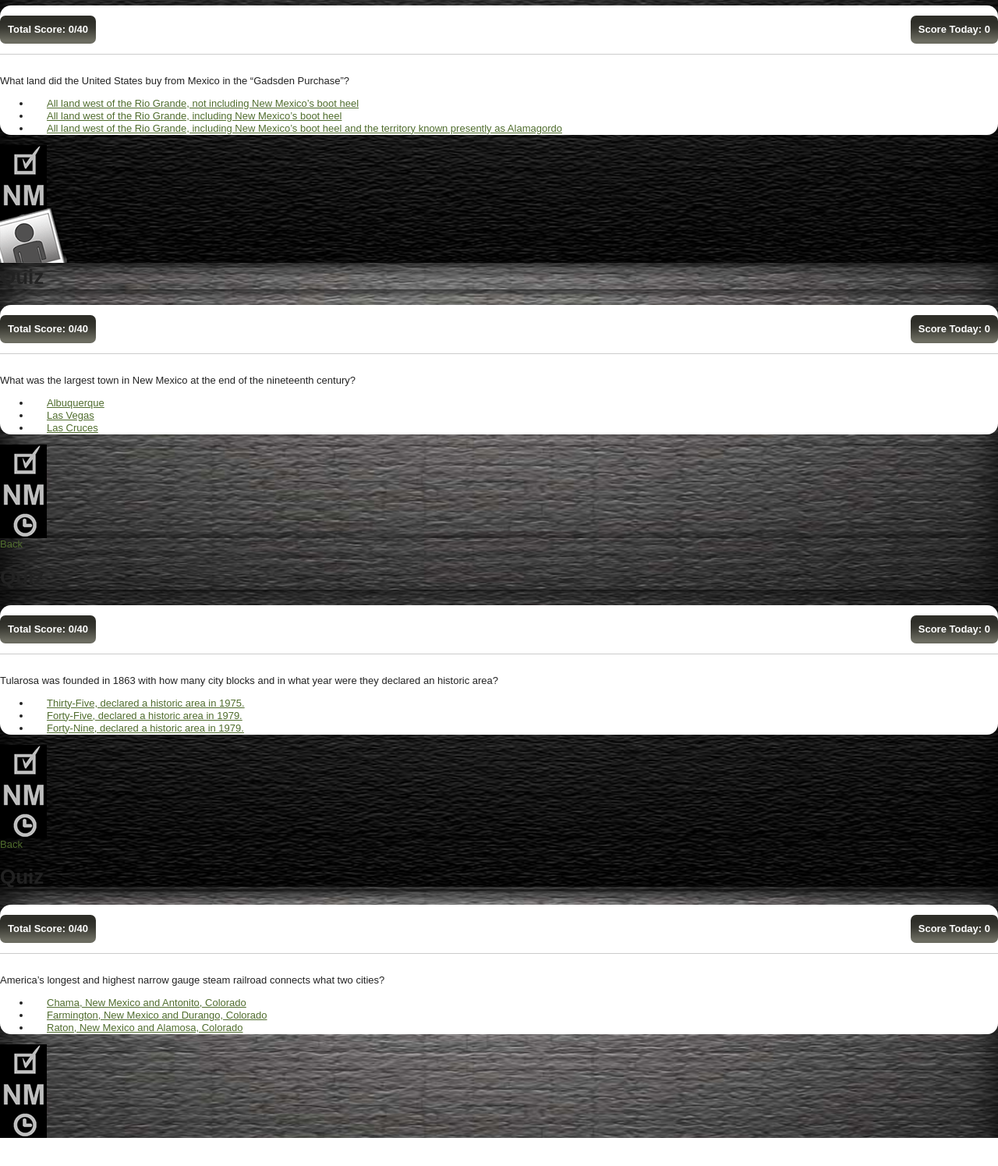
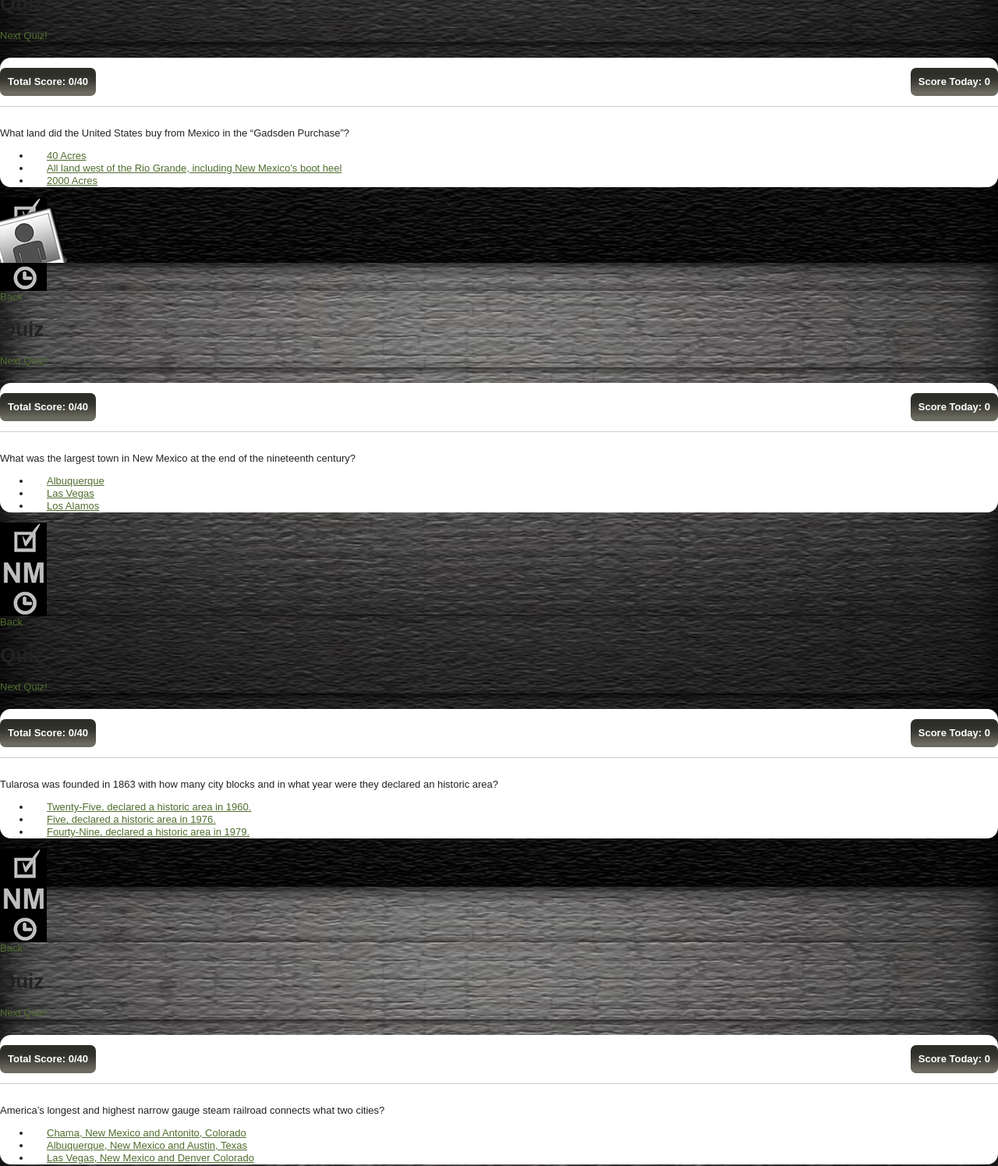
Before and after one commit to reach3mobile/AmigosApp, a plain HTML site: page quiz-day-1.html in a window 1280 px wide. Shown: the part 463-1958 px from the top of the page at 78% size. Before the commit the page ends 1922 px from the top, so only its background shows below. Drawn offline with nearby package versions, Linux system fonts and the light colour scheme.

Commit message:
quick code fix

```diff
--- a/quiz-day-1.html
+++ b/quiz-day-1.html
@@ -44,6 +44,7 @@
 
   <!-- All JavaScript at the bottom, except for Modernizr which enables HTML5 elements & feature detects -->
   <script src="js/libs/modernizr-2.0.6.min.js"></script>
+
 </head>
 
 <body>
@@ -54,7 +55,7 @@
 		<header data-role="header" data-position="fixed" data-theme="c">
 			<a onClick="prevQuiz();" class="ui-btn-left" data-icon="arrow-l">Back</a>
 			<h1>Quiz</h1>
-			<a onClick="nextQuiz();" class="ui-btn-right hidden nextQuizButton" data-icon="arrow-r" data-iconpos="right">Next Quiz!</a>
+			<a onClick="nextQuiz();" class="ui-btn-right" data-icon="arrow-r" data-iconpos="right">Next Quiz!</a>
 		</header>
 
 
@@ -66,8 +67,8 @@
 
 			<ul data-role="listview" data-inset="true">
 				<li class="ui-btn-icon-left"><a class="right answer a icon-left-padding" href="#">650 Feet</a></li>
-				<li class="ui-btn-icon-left"><a class="wrong answer b icon-left-padding" href="#">800 Feet</a></li>
-				<li class="ui-btn-icon-left"><a class="wrong answer c icon-left-padding" href="#">450 Feet</a></li>
+				<li class="ui-btn-icon-left"><a class="wrong answer b icon-left-padding" href="#">2500 Feet</a></li>
+				<li class="ui-btn-icon-left"><a class="wrong answer c icon-left-padding" href="#">42 Feet</a></li>
 			</ul>
 			<!--<a onClick="prevQuiz();" data-role="button" data-inline="true">Previous</a>
 			<a class="nextQuizButton hidden" onClick="nextQuiz();" data-role="button" data-inline="true" data-theme="c">Next Question</a> -->
@@ -100,7 +101,7 @@
 	  <header data-role="header" data-position="fixed" data-theme="c">
 	    <a onClick="prevQuiz();" class="ui-btn-left" data-icon="arrow-l">Back</a>
 	    <h1>Quiz</h1>
-	    <a onClick="nextQuiz();" class="ui-btn-right hidden nextQuizButton" data-icon="arrow-r" data-iconpos="right">Next Quiz!</a>
+	    <a onClick="nextQuiz();" class="ui-btn-right" data-icon="arrow-r" data-iconpos="right">Next Quiz!</a>
 	  </header>
 
 
@@ -111,9 +112,9 @@
 			<p>What land did the United States buy from Mexico in the “Gadsden Purchase”?</p>
 
 			<ul data-role="listview" data-inset="true">
-				<li class="ui-btn-icon-left"><a class="wrong answer a icon-left-padding" href="#">All land west of the Rio Grande, not including New Mexico’s boot heel</a></li>
+				<li class="ui-btn-icon-left"><a class="wrong answer a icon-left-padding" href="#">40 Acres</a></li>
 				<li class="ui-btn-icon-left"><a class="right answer b icon-left-padding" href="#">All land west of the Rio Grande, including New Mexico’s boot heel</a></li>
-				<li class="ui-btn-icon-left"><a class="wrong answer c icon-left-padding" href="#">All land west of the Rio Grande, including New Mexico’s boot heel and the territory known presently as Alamagordo</a></li>
+				<li class="ui-btn-icon-left"><a class="wrong answer c icon-left-padding" href="#">2000 Acres</a></li>
 			</ul>
 			<h1 class="hide banner right" style="clear:both;">Genius!</h1>
 			<h1 class="hide banner wrong" style="clear:both;">Better luck next time!</h1>
@@ -142,7 +143,7 @@
 	  <header data-role="header" data-position="fixed" data-theme="c">
 	    <a onClick="prevQuiz();" class="ui-btn-left" data-icon="arrow-l">Back</a>
 	    <h1>Quiz</h1>
-	    <a onClick="nextQuiz();" class="ui-btn-right hidden nextQuizButton" data-icon="arrow-r" data-iconpos="right">Next Quiz!</a>
+	    <a onClick="nextQuiz();" class="ui-btn-right" data-icon="arrow-r" data-iconpos="right">Next Quiz!</a>
 	  </header>
 
 
@@ -156,7 +157,7 @@
 			<ul data-role="listview" data-inset="true">
 				<li class="ui-btn-icon-left"><a class="wrong answer a icon-left-padding" href="#">Albuquerque</a></li>
 				<li class="ui-btn-icon-left"><a class="right answer b icon-left-padding" href="#">Las Vegas</a></li>
-				<li class="ui-btn-icon-left"><a class="wrong answer c icon-left-padding" href="#">Las Cruces</a></li>
+				<li class="ui-btn-icon-left"><a class="wrong answer c icon-left-padding" href="#">Los Alamos</a></li>
 			</ul>
 			<h1 class="hide banner right" style="clear:both;">Genius!</h1>
 			<h1 class="hide banner wrong" style="clear:both;">Better luck next time!</h1>
@@ -180,7 +181,7 @@
 		</footer>
 	</div><!-- /quiz-3 -->
 
-	<div id="quiz-4" class="quizpage" data-role="page" data-theme="c"> 	        <!-- new header--> 		<header data-role="header" data-position="fixed" data-theme="c"> 			<a onClick="prevQuiz();" class="ui-btn-left" data-icon="arrow-l">Back</a> 			<h1>Quiz</h1> 			<a onClick="nextQuiz();" class="ui-btn-right hidden nextQuizButton" data-icon="arrow-r" data-iconpos="right">Next Quiz!</a> 		</header>
+	<div id="quiz-4" class="quizpage" data-role="page" data-theme="c"> 	        <!-- new header--> 		<header data-role="header" data-position="fixed" data-theme="c"> 			<a onClick="prevQuiz();" class="ui-btn-left" data-icon="arrow-l">Back</a> 			<h1>Quiz</h1> 			<a onClick="nextQuiz();" class="ui-btn-right" data-icon="arrow-r" data-iconpos="right">Next Quiz!</a> 		</header>
 
 
 
@@ -188,12 +189,12 @@
 			<p class="score">Total Score: 0/40</p>
 			<p class="dayscore">Score Today: 0</p><hr />
 
-			<p>Tularosa was founded in 1863 with how many city blocks and in what year were they declared an historic area?</p>
+			<p>Tularosa was founded in 1863 with how many city blocks and in what year were they declared an historic area? </p>
 
 			<ul data-role="listview" data-inset="true">
-				<li class="ui-btn-icon-left"><a class="wrong answer a icon-left-padding" href="#">Thirty-Five, declared a historic area in 1975.</a></li>
-				<li class="ui-btn-icon-left"><a class="wrong answer b icon-left-padding" href="#">Forty-Five, declared a historic area in 1979.</a></li>
-				<li class="ui-btn-icon-left"><a class="right answer c icon-left-padding" href="#">Forty-Nine, declared a historic area in 1979.</a></li>
+				<li class="ui-btn-icon-left"><a class="wrong answer a icon-left-padding" href="#">Twenty-Five, declared a historic area in 1960.</a></li>
+				<li class="ui-btn-icon-left"><a class="wrong answer b icon-left-padding" href="#">Five, declared a historic area in 1976.</a></li>
+				<li class="ui-btn-icon-left"><a class="right answer c icon-left-padding" href="#">Fourty-Nine, declared a historic area in 1979.</a></li>
 			</ul>
 			<h1 class="hide banner right" style="clear:both;">Genius!</h1>
 			<h1 class="hide banner wrong" style="clear:both;">Better luck next time!</h1>
@@ -218,7 +219,7 @@
 
 	</div><!-- /quiz-4 -->
 
-	<div id="quiz-5" class="quizpage" data-role="page" data-theme="c"> 	        <!-- new header--> 		<header data-role="header" data-position="fixed" data-theme="c"> 			<a onClick="prevQuiz();" class="ui-btn-left" data-icon="arrow-l">Back</a> 			<h1>Quiz</h1> 			<a onClick="nextQuiz();" class="ui-btn-right hidden nextQuizButton" data-icon="arrow-r" data-iconpos="right">Next Quiz!</a> 		</header>
+	<div id="quiz-5" class="quizpage" data-role="page" data-theme="c"> 	        <!-- new header--> 		<header data-role="header" data-position="fixed" data-theme="c"> 			<a onClick="prevQuiz();" class="ui-btn-left" data-icon="arrow-l">Back</a> 			<h1>Quiz</h1> 			<a onClick="nextQuiz();" class="ui-btn-right" data-icon="arrow-r" data-iconpos="right">Next Quiz!</a> 		</header>
 
 
 
@@ -230,8 +231,8 @@
 
 			<ul data-role="listview" data-inset="true">
 				<li class="ui-btn-icon-left"><a class="right answer a icon-left-padding" href="#">Chama, New Mexico and Antonito, Colorado</a></li>
-				<li class="ui-btn-icon-left"><a class="wrong answer b icon-left-padding" href="#">Farmington, New Mexico and Durango, Colorado</a></li>
-				<li class="ui-btn-icon-left"><a class="wrong answer c icon-left-padding" href="#">Raton, New Mexico and Alamosa, Colorado</a></li>
+				<li class="ui-btn-icon-left"><a class="wrong answer b icon-left-padding" href="#">Albuquerque, New Mexico and Austin, Texas</a></li>
+				<li class="ui-btn-icon-left"><a class="wrong answer c icon-left-padding" href="#">Las Vegas, New Mexico and Denver Colorado</a></li>
 			</ul>
 			<h1 class="hide banner right" style="clear:both;">Genius!</h1>
 			<h1 class="hide banner wrong" style="clear:both;">Better luck next time!</h1>
```
